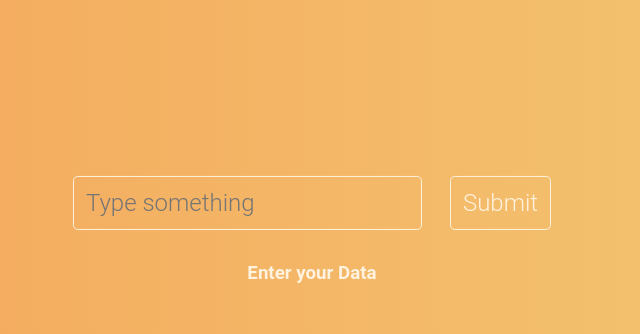
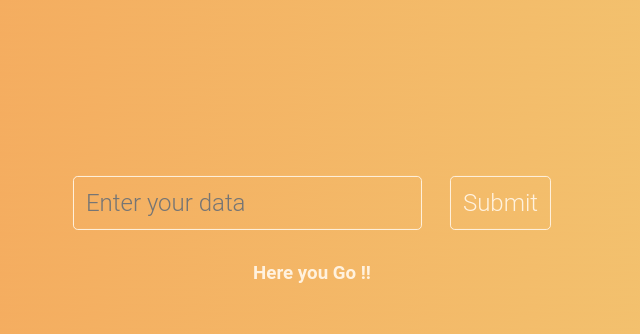
Before and after one commit to Saanvi-MJ/Quick-Corner, a plain HTML site: page Important_docs.html in a window 1280 px wide. Shown: the top 334 px of the page, 328-968 px from the left. Drawn offline with Linux system fonts and the light colour scheme.

Commit message:
Few updations in Important_docs code

```diff
--- a/Important_docs.html
+++ b/Important_docs.html
@@ -36,7 +36,7 @@
         }
         button:hover, input:hover{
             background-color: #fff2df;
-            color: black;
+            color: #f5a359;
             cursor: pointer;
         }
         button:focus{
@@ -88,10 +88,10 @@
 <body>
     <main>
         <section>
-            <input id="input" type="text" placeholder="Type something"/>
+            <input id="input" type="text" placeholder="Enter your data"/>
             <button id="button" onclick="submitInput()">Submit</button>
             <h2 id="output"></h2>
-            <h3>Enter your Data</h3>
+            <h3>Here you Go !!</h3>
             <ul id="historyList"></ul>
         </section>
     </main>
```
